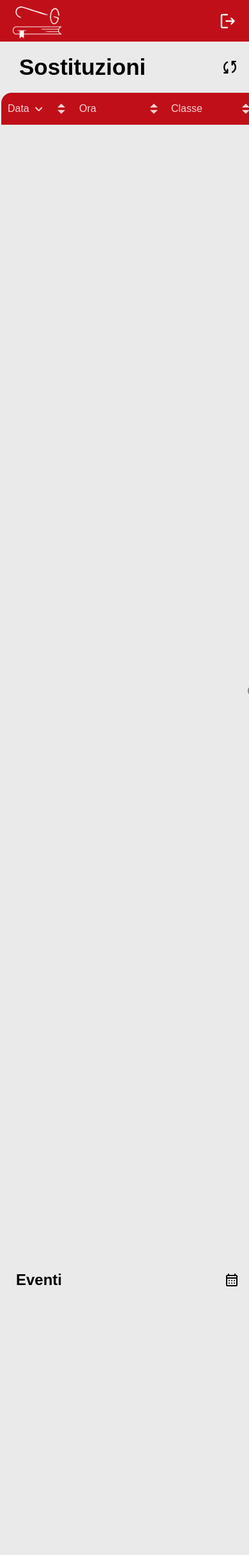
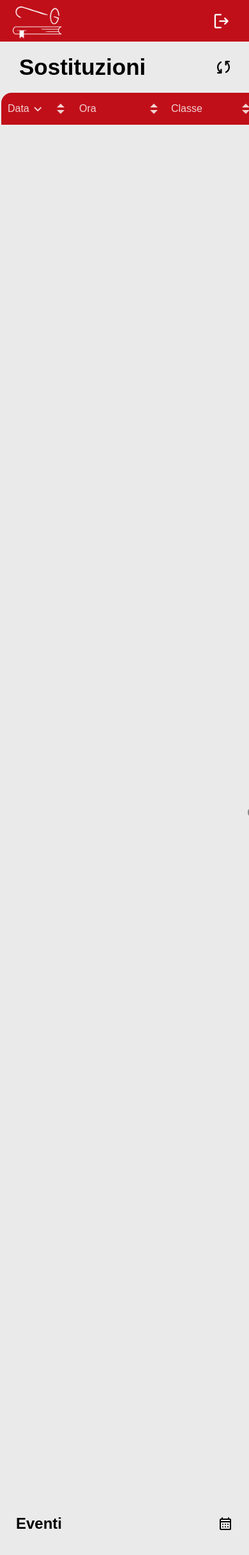
Before and after one commit to nkoexe/scuolasync, a Python web app: template sostituzioni/view/templates/index.html in a window 390 px wide; the page is wider, and only the part inside the window is pictured. Shown: the top 2431 px of that part at 64% size. Run offline with Jinja, Linux system fonts and the light colour scheme; the template is opened without the code that fills it, so the values that code supplies are empty; some libraries are stand-ins or nearby versions; some web fonts are replaced.

Commit message:
fixed and improved mobile homepage

```diff
--- a/sostituzioni/view/auth/routes.py
+++ b/sostituzioni/view/auth/routes.py
@@ -30,6 +30,7 @@ def login():
     # from sostituzioni.model.auth import authenticate_user
 
     # authenticate_user("niccolo.ragazzi@gandhimerano.com")
+    # authenticate_user("bidelleria@gandhimerano.com")
     # return redirect(url_for("online.index"))
 
     # flash("Questo account non è autorizzato all'accesso al sistema.")
--- a/sostituzioni/view/static/style/index.css
+++ b/sostituzioni/view/static/style/index.css
@@ -2,6 +2,8 @@
     font-family: 'Gabarito', sans-serif;
     box-sizing: border-box;
     margin: 0;
+    min-width: 0;
+    min-height: 0;
 }
 
 .hidden {
@@ -15,11 +17,8 @@ body {
 }
 
 body {
-    min-width: 400px;
-    min-height: 500px;
     width: 100%;
     height: 100%;
-    overflow: hidden;
 }
 
 ul {
@@ -179,6 +178,10 @@ input[type='radio'] {
     grid-template-rows: 50% 50%;
 }
 
+#main-container:has(#notizie-lista:empty) {
+    grid-template-rows: 75% 25%;
+}
+
 .frame {
     /* border: 2px solid; */
     border-radius: 1rem;
@@ -200,36 +203,6 @@ input[type='radio'] {
     background-color: var(--color-sostituzioni-bg);
     display: flex;
     flex-direction: column;
-}
-
-@media (max-width: 1000px) {
-    #main-container {
-        padding: 0;
-        grid-template-columns: 1fr;
-        grid-template-rows: 90% 50% 50%;
-    }
-
-    #eventi-frame {
-        grid-area: 2/1/3/2;
-    }
-
-    #notizie-frame {
-        grid-area: 3/1/4/2;
-    }
-
-    #sostituzioni-frame {
-        grid-area: 1/1/2/2;
-    }
-
-    .frame {
-        overflow-x: auto;
-        margin: 0;
-        border-radius: 0;
-    }
-}
-
-#main-container:has(#notizie-lista:empty) {
-    grid-template-rows: 75% 25%;
 }
 
 
@@ -961,3 +934,49 @@ input[type='radio'] {
     background-color: var(--color-selezione-hover-delete-bg);
     color: var(--color-selezione-hover-delete-fg);
 }
+
+
+/* MOBILE */
+
+
+@media (max-width: 1000px) {
+    #main-window {
+        overflow: auto;
+    }
+
+    #main-container {
+        padding: 0;
+        grid-template-columns: 1fr;
+        grid-template-rows: 90% 50% 50% !important;
+    }
+
+    #eventi-frame {
+        grid-area: 2/1/3/2;
+    }
+
+    #notizie-frame {
+        grid-area: 3/1/4/2;
+    }
+
+    #sostituzioni-frame {
+        grid-area: 1/1/2/2;
+    }
+
+    .frame {
+        overflow-x: hidden;
+        margin: 0;
+        border-radius: 0;
+    }
+}
+
+/* Nascondi titolo sostituzioni solo se l'utente è amministratore o editor */
+@media (max-width: 550px) {
+    :has(#pulsante-nuova-sostituzione) #header-sostituzioni-titolo {
+        display: none;
+    }
+
+    :has(#pulsante-nuova-sostituzione) #pulsanti-header-sostituzioni {
+        margin-left: 30px;
+        margin-right: auto;
+    }
+}
```
